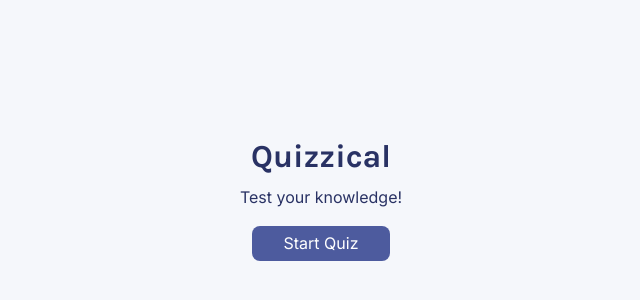
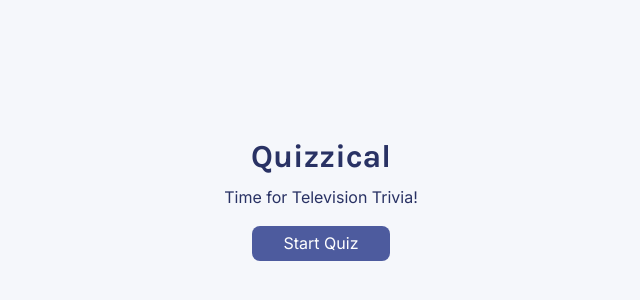
Before and after one commit to LudrahsGartage/React-Quizzical, a React (Vite) app: page / in a window 1280 px wide. Shown: the part 204-504 px from the top of the page, without its empty margins (319-959 px from the left). Built offline with nearby package versions, Linux system fonts and the light colour scheme.

Commit message:
Change in title screen

```diff
--- a/Components/Home.jsx
+++ b/Components/Home.jsx
@@ -4,7 +4,7 @@ export default function Home (props) {
     return (
         <>
             <h1 className="title">Quizzical</h1>
-            <p className="description">Test your knowledge!</p>
+            <p className="description">Time for Television Trivia!</p>
             <button onClick={props.handleClick} className="start-game">Start Quiz</button>
         </>
     )
```
